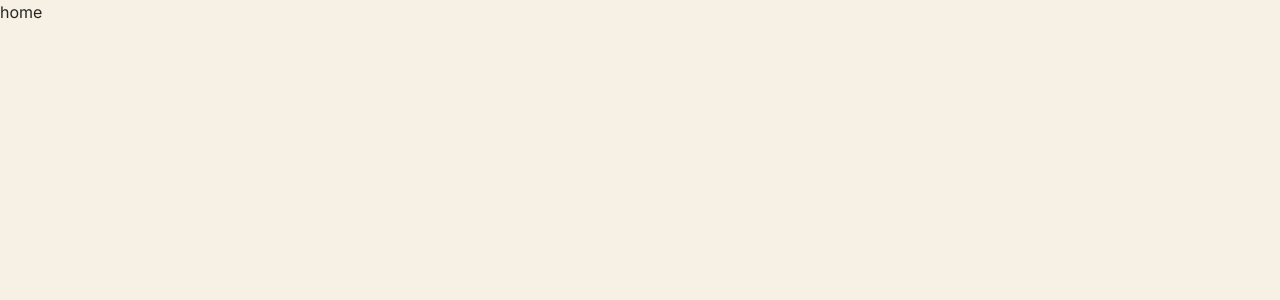
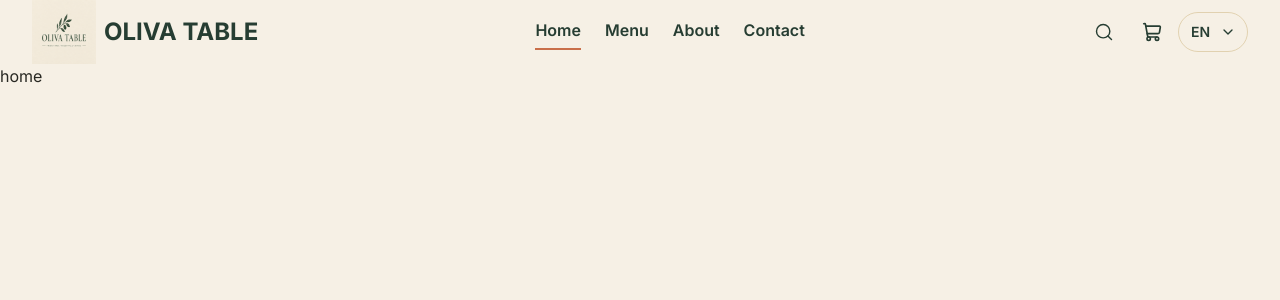
Before and after one commit to walaaosamamoh/oliva-table, a React (Vite) app: page / in a window 1280 px wide. Shown: the top 300 px of the page. Built offline with nearby package versions, Linux system fonts and the light colour scheme.

Commit message:
feat: add Navbar component and integrate it into MainLayout; update dependencies and styles

```diff
--- a/package.json
+++ b/package.json
@@ -11,6 +11,7 @@
   },
   "dependencies": {
     "@tailwindcss/vite": "^4.3.3",
+    "lucide-react": "^1.61.0",
     "react": "^19.3.1",
     "react-dom": "^19.3.1",
     "react-router": "^8.5.0",
--- /dev/null
+++ b/src/components/layout/Navbar.tsx
@@ -0,0 +1,230 @@
+import { ChevronDown, Menu, Search, ShoppingCart, X } from "lucide-react";
+import { Link, NavLink } from "react-router";
+import logo from "../../assets/logo.png";
+import { useState } from "react";
+
+export default function Navbar() {
+  const navList = [
+    { label: "Home", to: "/" },
+    { label: "Menu", to: "/menu" },
+    { label: "About", to: "/about" },
+    { label: "Contact", to: "/contact" },
+  ];
+
+  const [open, setOpen] = useState(false);
+  const [language, setLanguage] = useState<"en" | "ar">("en");
+  const [searchOpen, setSearchOpen] = useState(false);
+  const [searchQuery, setSearchQuery] = useState("");
+
+  return (
+    <header className="relative flex justify-between items-center px-4 md:px-8 text-olive">
+      <Link to="/" className="flex items-center gap-2 font-bold">
+        <img
+          src={logo}
+          alt=""
+          className="h-12 w-12 md:h-16 md:w-16"
+        />
+        <span className="text-xl md:text-2xl uppercase">Oliva Table</span>
+      </Link>
+
+      <nav className="hidden md:flex items-center gap-6 font-semibold">
+        {navList.map((item) => (
+          <NavLink
+            key={item.to}
+            to={item.to}
+            end={item.to === "/"}
+            className={({ isActive }) =>
+              `py-1 border-b-2 ${
+                isActive
+                  ? "border-terracotta"
+                  : "border-transparent hover:border-sand"
+              }`
+            }
+          >
+            {item.label}
+          </NavLink>
+        ))}
+      </nav>
+
+      <div className="flex items-center gap-1">
+        <button
+          type="button"
+          onClick={() => {
+            setSearchOpen((prev) => !prev);
+            setOpen(false);
+          }}
+          aria-label={searchOpen ? "Close search" : "Open search"}
+          aria-expanded={searchOpen}
+          className="grid size-11 place-items-center rounded-full text-olive transition-colors hover:bg-sand/30 focus-visible:outline-2 focus-visible:outline-terracotta"
+        >
+          {searchOpen ? (
+            <X className="size-5" strokeWidth={1.7} />
+          ) : (
+            <Search className="size-5" strokeWidth={1.7} />
+          )}
+        </button>
+
+        <Link
+          to="/cart"
+          className="hidden md:grid size-11 place-items-center rounded-full hover:bg-sand/40 focus-visible:outline-2 focus-visible:outline-terracotta"
+          aria-label="Cart"
+        >
+          <ShoppingCart className="size-5" />
+        </Link>
+        <div className="relative hidden md:block">
+          <select
+            aria-label="Language"
+            value={language}
+            onChange={(e) => setLanguage(e.target.value as "en" | "ar")}
+            className="h-10 cursor-pointer appearance-none rounded-full border border-sand/70 bg-transparent py-2 pl-3 pr-9 text-sm font-semibold text-olive transition-colors hover:bg-sand/30 outline-none"
+          >
+            <option value="en" className="bg-cream text-olive">
+              EN
+            </option>
+            <option value="ar" className="bg-cream text-olive">
+              AR
+            </option>
+          </select>
+          <ChevronDown
+            aria-hidden="true"
+            className="pointer-events-none absolute right-3 top-1/2 size-4 -translate-y-1/2 text-olive"
+          />
+        </div>
+        <button
+          className="grid size-11 place-items-center rounded-full hover:bg-sand/40 focus-visible:outline-2 focus-visible:outline-terracotta md:hidden"
+          aria-label={open ? "Close menu" : "Open menu"}
+          aria-expanded={open}
+          onClick={() => {
+            setOpen((prev) => !prev);
+            setSearchOpen(false);
+          }}
+        >
+          {open ? <X className="size-5" /> : <Menu className="size-5" />}
+        </button>
+      </div>
+
+      {searchOpen && (
+        <form
+          onSubmit={(e) => {
+            e.preventDefault();
+            const query = searchQuery.trim();
+
+            if (query) {
+              // Connect this to your menu search logic later.
+              console.log("Search:", query);
+            }
+          }}
+          className="absolute inset-x-4 top-full z-20 mt-2 flex items-center gap-3 rounded-xl border border-sand/70 bg-cream p-3 shadow-lg md:inset-x-auto md:right-8 md:w-96"
+        >
+          <Search className="size-5 shrink-0 text-olive" />
+
+          <input
+            type="search"
+            value={searchQuery}
+            onChange={(e) => setSearchQuery(e.target.value)}
+            placeholder="Search dishes..."
+            aria-label="Search dishes"
+            autoFocus
+            className="min-w-0 flex-1 bg-transparent text-sm text-charcoal outline-none placeholder:text-charcoal/50"
+          />
+
+          <button
+            type="submit"
+            className="rounded-full bg-olive px-4 py-2 text-xs font-semibold text-cream transition-colors hover:bg-charcoal"
+          >
+            Search
+          </button>
+        </form>
+      )}
+
+      {open && (
+        <nav
+          aria-label="Mobile navigation"
+          className="absolute inset-x-0 top-full z-50 border-t border-sand/60 bg-cream px-5 pb-5 pt-4 shadow-lg md:hidden"
+        >
+          {/* Navigation links */}
+          <div className="flex flex-col gap-1">
+            {navList.map((item) => (
+              <NavLink
+                key={item.to}
+                to={item.to}
+                end={item.to === "/"}
+                onClick={() => setOpen(false)}
+                className={({ isActive }) =>
+                  `flex items-center justify-between rounded-lg px-4 py-3.5 text-sm font-medium transition-colors ${
+                    isActive
+                      ? "bg-olive/5 text-olive"
+                      : "text-charcoal hover:bg-sand/20"
+                  }`
+                }
+              >
+                {({ isActive }) => (
+                  <>
+                    <span>{item.label}</span>
+                    {isActive && (
+                      <span className="h-1.5 w-1.5 rounded-full bg-terracotta" />
+                    )}
+                  </>
+                )}
+              </NavLink>
+            ))}
+          </div>
+
+          {/* Cart link */}
+          <Link
+            to="/cart"
+            onClick={() => setOpen(false)}
+            className="mt-3 flex items-center gap-3 rounded-lg border border-sand/70 px-4 py-3.5 text-sm font-medium text-olive transition-colors hover:bg-sand/20"
+          >
+            <ShoppingCart className="size-5" strokeWidth={1.7} />
+            <span>Shopping Cart</span>
+          </Link>
+
+          {/* Language selector */}
+          <div className="mt-4 flex items-center justify-between border-t border-sand/70 pt-4">
+            <span className="text-xs font-medium uppercase tracking-widest text-charcoal/60">
+              Language
+            </span>
+
+            <div
+              className="relative flex w-28 items-center rounded-full bg-sand/40 p-1"
+              role="group"
+              aria-label="Choose language"
+            >
+              {/* Sliding active background */}
+              <span
+                className={`absolute top-1 bottom-1 w-[calc(50%-4px)] rounded-full bg-olive shadow-sm transition-transform duration-300 ease-in-out ${
+                  language === "ar"
+                    ? "translate-x-[calc(100%+4px)]"
+                    : "translate-x-0"
+                }`}
+              />
+
+              <button
+                type="button"
+                onClick={() => setLanguage("en")}
+                aria-pressed={language === "en"}
+                className={`relative z-10 flex-1 rounded-full py-2 text-xs font-semibold transition-colors duration-200 ${
+                  language === "en" ? "text-cream" : "text-olive"
+                }`}
+              >
+                EN
+              </button>
+
+              <button
+                type="button"
+                onClick={() => setLanguage("ar")}
+                aria-pressed={language === "ar"}
+                className={`relative z-10 flex-1 rounded-full py-2 text-xs font-semibold transition-colors duration-200 ${
+                  language === "ar" ? "text-cream" : "text-olive"
+                }`}
+              >
+                AR
+              </button>
+            </div>
+          </div>
+        </nav>
+      )}
+    </header>
+  );
+}
--- a/src/index.css
+++ b/src/index.css
@@ -26,7 +26,6 @@
 
 * {
   margin: 0;
-  padding: 0;
   box-size: border-box;
 }
 
--- a/src/layouts/MainLayout.tsx
+++ b/src/layouts/MainLayout.tsx
@@ -1,9 +1,13 @@
 import { Outlet } from "react-router";
+import Navbar from "../components/layout/Navbar";
 
 export default function MainLayout() {
   return (
     <div>
-      <Outlet/>
+      <Navbar />
+      <main>
+        <Outlet/>
+      </main>
     </div>
   )
 }
```
Also changed, not shown: 1 other file (tests, documents, lock files or other folders).
